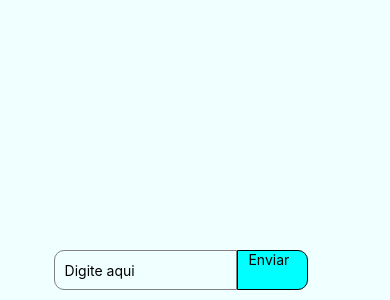
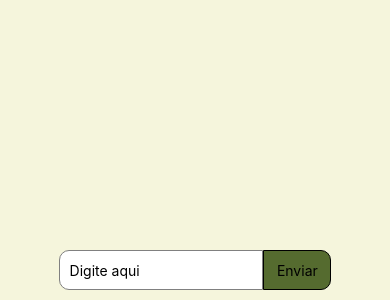
Before and after one commit to BernardoVMendonca/Messenger, a React Native app in the folder App/: screen / in a window 390 px wide. Shown: the part 544-844 px from the top of the page. Built offline with nearby package versions, Linux system fonts and the light colour scheme.

Commit message:
Estilo atualizado

```diff
--- a/App/App.js
+++ b/App/App.js
@@ -15,9 +15,9 @@ export default function App() {
   };
 
   return (
-    <View style={styles.container}>
+    <View style={styles.messageContainerOUT}>
       <View
-        style={{flexDirection:"row"}}
+        style={styles.messageContainerIN}
       >
         <TextInput
           style={styles.textInput}
@@ -36,33 +36,41 @@ export default function App() {
 }
 
 const styles = StyleSheet.create({
-  container: {
+  messageContainerOUT: {
     flex: 1,
     flexDirection: "column",
     justifyContent: "flex-end",
     alignItems: "center",
-    backgroundColor: "azure",
+    backgroundColor: "beige",
+  },
+
+  messageContainerIN: {
+    flexDirection:"row",
+    marginBottom: 10,
+    paddingLeft: 10,
+    paddingRight: 10,
   },
 
   textInput: {
     height: 40,
-    width: "65%",
+    width: "75%",
     borderColor: "gray",
-    borderWidth: 1,
-    marginBottom: 10,
-    paddingLeft: 10,
+    backgroundColor: "white",
     borderBottomLeftRadius:10,
     borderTopLeftRadius:10,
+    borderWidth: 1,
+    textAlign: "left",
+    paddingLeft: 10
   },
 
   sendButton: {
+    height: 40,
     width: "25%",
-    height: 40,
-    borderWidth: 1,
-    marginBottom: 10,
-    paddingLeft: 10,
-    backgroundColor: "aqua",
+    backgroundColor: "darkolivegreen",
     borderBottomRightRadius:10,
     borderTopRightRadius:10,
+    borderWidth: 1,
+    justifyContent: "center",
+    alignItems: "center"
   },
 });
```
